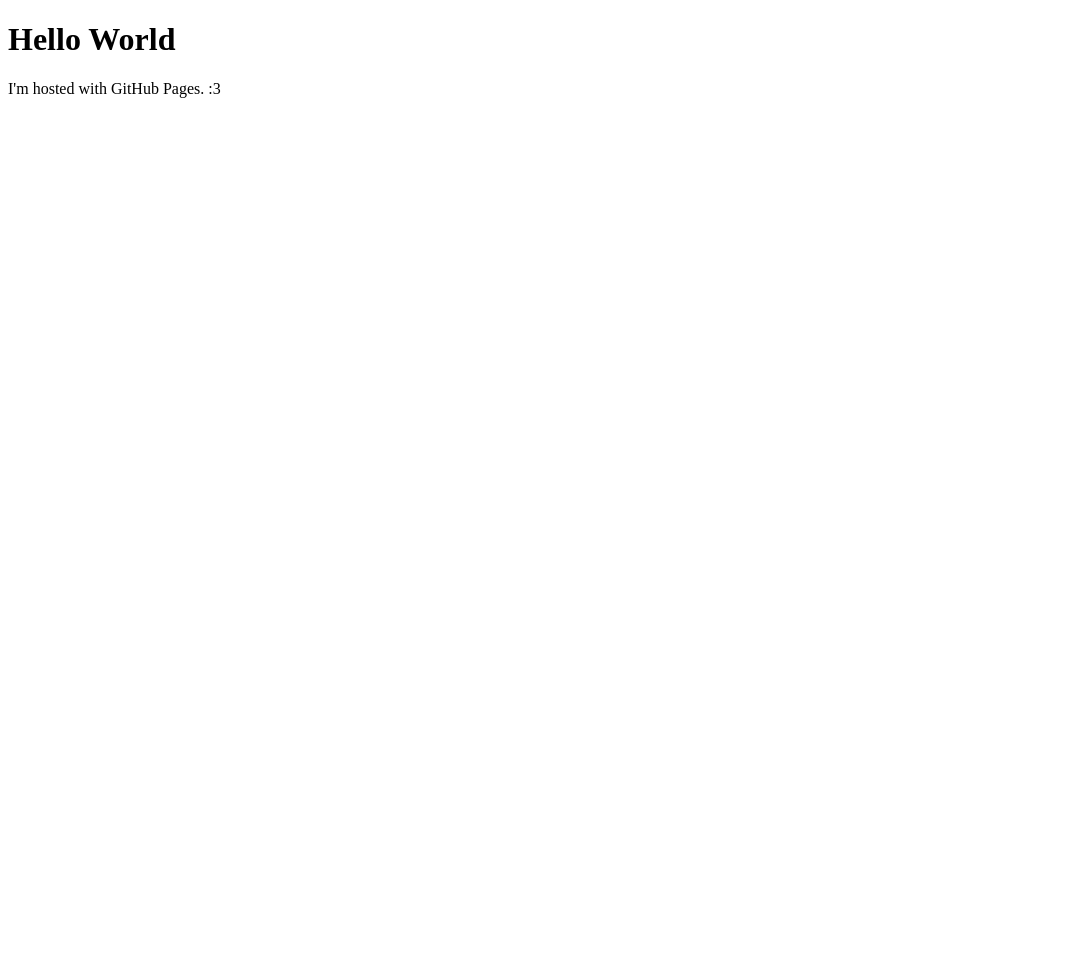
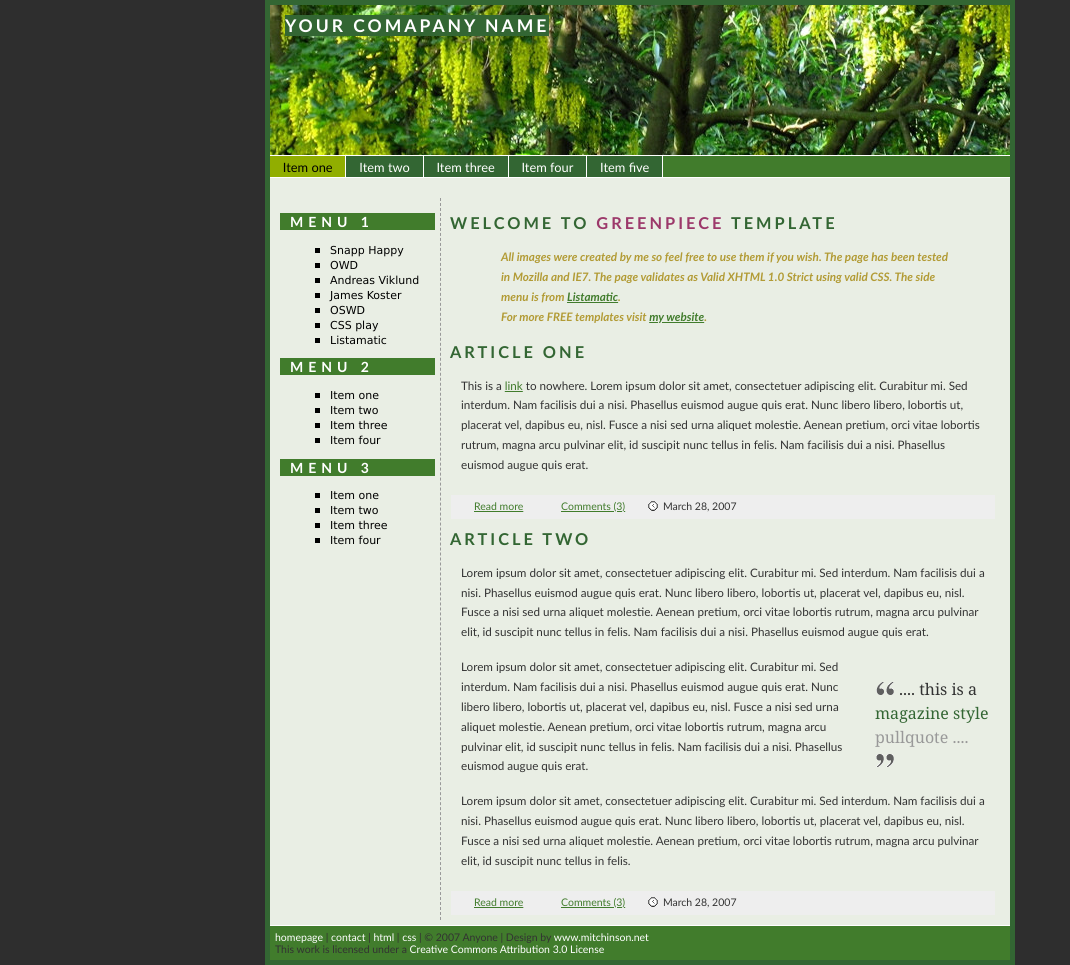
Before and after one commit to kollessisopod/kollessisopod.github.io, a plain HTML site: page index.html in a window 1280 px wide. Shown: the whole page, without its empty margins (0-1070 px from the left). Before the commit the page ends 800 px from the top, so only its background shows below. Drawn offline with Linux system fonts and the light colour scheme.

Commit message:
Template Upload

```diff
--- a/index.html
+++ b/index.html
@@ -1,7 +1,75 @@
-<!DOCTYPE html>
-<html>
-    <body>
-        <h1>Hello World</h1>
-        <p>I'm hosted with GitHub Pages. :3</p>
-    </body>
+<!DOCTYPE html PUBLIC "-//W3C//DTD XHTML 1.0 Strict//EN" "http://www.w3.org/TR/xhtml1/DTD/xhtml1-strict.dtd">
+<html xmlns="http://www.w3.org/1999/xhtml" xml:lang="en" >
+<head>
+<title>*GREEN PIECE*</title>
+<meta http-equiv="content-type" content="text/html; charset=iso-8859-1" />
+<link href="style.css" rel="stylesheet" type="text/css" />
+</head>
+<body>
+<div id="container">
+  <div id="topimg">
+    <h1>Your Comapany Name</h1>
+  </div>
+  <div id="navcontainer">
+    <ul id="navlist">
+      <li id="active"><a href="#" id="current">Item one</a></li>
+      <li><a href="#">Item two</a></li>
+      <li><a href="#">Item three</a></li>
+      <li><a href="#">Item four</a></li>
+      <li><a href="#">Item five</a></li>
+    </ul>
+  </div>
+  <div style="clear:both;"></div>
+  <div id="sidebar">
+    <h2>Menu 1</h2>
+    <div class="sidemenu">
+      <ul>
+        <li><a href="#">Snapp Happy</a></li>
+        <li><a href="#">OWD</a></li>
+        <li><a href="#">Andreas Viklund</a></li>
+        <li><a href="#">James Koster</a> </li>
+        <li><a href="#">OSWD</a></li>
+        <li><a href="#">CSS play</a></li>
+        <li><a href="#">Listamatic </a> </li>
+      </ul>
+    </div>
+    <h2>Menu 2</h2>
+    <div class="sidemenu">
+      <ul>
+        <li><a href="#">Item one</a></li>
+        <li><a href="#">Item two</a></li>
+        <li><a href="#">Item three</a></li>
+        <li><a href="#">Item four</a></li>
+      </ul>
+    </div>
+    <h2>Menu 3</h2>
+    <div class="sidemenu">
+      <ul>
+        <li><a href="#">Item one</a></li>
+        <li><a href="#">Item two</a></li>
+        <li><a href="#">Item three</a></li>
+        <li><a href="#">Item four</a></li>
+      </ul>
+    </div>
+  </div>
+  <div id="content">
+    <h1>Welcome to <span style="color:#9C386A;">Greenpiece</span> Template</h1>
+    <blockquote>
+      <p>All images were created by me so feel free to use them if you wish. The page has been tested in Mozilla and IE7. The page validates as Valid XHTML 1.0 Strict using valid CSS. The side menu is from <a href="http://css.maxdesign.com.au/listamatic/" title="CSS menus">Listamatic</a>. <br />
+        For more FREE templates visit <a href="http://www.mitchinson.net" title="my website">my website</a>.</p>
+    </blockquote>
+    <h1>Article One</h1>
+    <p>This is a <a href="#">link</a> to nowhere. Lorem ipsum dolor sit amet, consectetuer adipiscing elit. Curabitur mi. Sed interdum. Nam facilisis dui a nisi. Phasellus euismod augue quis erat. Nunc libero libero, lobortis ut, placerat vel, dapibus eu, nisl. Fusce a nisi sed urna aliquet molestie. Aenean pretium, orci vitae lobortis rutrum, magna arcu pulvinar elit, id suscipit nunc tellus in felis. Nam facilisis dui a nisi. Phasellus euismod augue quis erat.</p>
+    <p class="post align-right"> <a href="#" class="readmore">Read more</a> <a href="#" class="comments">Comments (3)</a> <span class="date">March 28, 2007</span> </p>
+    <h1>Article Two</h1>
+    <p>Lorem ipsum dolor sit amet, consectetuer adipiscing elit. Curabitur mi. Sed interdum. Nam facilisis dui a nisi. Phasellus euismod augue quis erat. Nunc libero libero, lobortis ut, placerat vel, dapibus eu, nisl. Fusce a nisi sed urna aliquet molestie. Aenean pretium, orci vitae lobortis rutrum, magna arcu pulvinar elit, id suscipit nunc tellus in felis. Nam facilisis dui a nisi. Phasellus euismod augue quis erat. </p>
+    <div style="float: right; width: 120px; height: 5em; margin: 20px 10px 10px 10px; font-family: Georgia, arial, helvetica; font-size: 16px; line-height: 1.5em; color: #336633;"> <span style="color:#333;"><img src="img/quote.gif" alt="quote"/>.... this is a </span><span style="color:#336633;">magazine style </span><span style="color: #999;">pullquote .... <img src="img/unquote.gif" alt="unquote"/></span> </div>
+    <p>Lorem ipsum dolor sit amet, consectetuer adipiscing elit. Curabitur mi. Sed interdum. Nam facilisis dui a nisi. Phasellus euismod augue quis erat. Nunc libero libero, lobortis ut, placerat vel, dapibus eu, nisl. Fusce a nisi sed urna aliquet molestie. Aenean pretium, orci vitae lobortis rutrum, magna arcu pulvinar elit, id suscipit nunc tellus in felis. Nam facilisis dui a nisi. Phasellus euismod augue quis erat. </p>
+    <p>Lorem ipsum dolor sit amet, consectetuer adipiscing elit. Curabitur mi. Sed interdum. Nam facilisis dui a nisi. Phasellus euismod augue quis erat. Nunc libero libero, lobortis ut, placerat vel, dapibus eu, nisl. Fusce a nisi sed urna aliquet molestie. Aenean pretium, orci vitae lobortis rutrum, magna arcu pulvinar elit, id suscipit nunc tellus in felis. </p>
+    <p class="post align-right"> <a href="#" class="readmore">Read more</a> <a href="#" class="comments">Comments (3)</a> <span class="date">March 28, 2007</span> </p>
+  </div>
+  <div id="footer"> <a href="#">homepage</a> | <a href="mailto:denise@mitchinson.net">contact</a> | <a href="http://validator.w3.org/check?uri=referer">html</a> | <a href="http://jigsaw.w3.org/css-validator">css</a> | &copy; 2007 Anyone | Design by <a href="http://www.mitchinson.net"> www.mitchinson.net</a><br/>
+    This work is licensed under a <a rel="license" href="http://creativecommons.org/licenses/by/3.0/">Creative Commons Attribution 3.0 License</a></div>
+</div>
+</body>
 </html>
--- /dev/null
+++ b/style.css
@@ -0,0 +1,189 @@
+body {
+margin : 0;
+padding : 0;
+font : 73% "Trebuchet MS", verdana, arial, sans-serif;
+background : #2e2e2e;
+color : #333;
+}
+#container {
+width : 740px;
+margin-left : auto;
+margin-right : auto;
+padding : 0;
+border : 5px solid #336633;
+background : #e9eee4;
+color : #333;
+}
+			/*TOP BANNER*/
+#topimg {
+height : 150px;
+padding : 0;
+margin : 0;
+background : #417c2c url(img/topimg.jpg) no-repeat;
+color : #333;
+}
+#topimg h1 {
+float : left;
+margin : 10px 0 0 15px;
+font-size : 150%;
+letter-spacing: 3px;
+color : #fff;
+background : #336633;
+}
+			/*TOP NAVIGATIONY*/
+#navcontainer ul {
+float : left;
+width : 100%;
+padding-left : 0;
+margin : 0 0 20px 0;
+font-size : 110%;
+border-top : 1px solid #fff;
+border-bottom : 1px solid #fff;
+background : #417c2c;
+color : #333;
+}
+#navcontainer ul li {
+display : inline;
+}
+#navcontainer ul li a {
+float : left;
+padding : 0.2em 1em;
+text-decoration : none;
+border-right : 1px solid #fff;
+background : #336633;
+color : #fff;
+}
+#navcontainer ul li a:hover, #navcontainer ul li a#current {
+background : #91ae00;
+color : #000;
+}
+			/*MAIN CONTENT*/
+#content {
+margin : 0 0 5px 170px;
+padding : 5px;
+border-left : 1px dashed #999;
+background : inherit;
+color : #333;
+}
+#content a:link, #content a:visited {
+text-decoration : underline;
+background : inherit;
+color : #417C2C;
+}
+#content a:hover {
+background : inherit;
+color : #91AE00;
+}
+			/*SIDEBAR*/
+#sidebar {
+float : left;
+width : 160px;
+margin : 0 10px 0 0;
+padding : 5px;
+background : #e9eee4;
+color : #333;
+}
+			/*SIDE MENU*/
+.sidemenu ul {
+list-style-type : none;
+text-align : left;
+}
+.sidemenu ul li {
+display : block;
+color : #666;
+background : inherit;
+}
+.sidemenu ul li a {
+background : transparent url(img/list-off.gif) no-repeat left center;
+padding-left : 15px;
+font : normal 11px "Lucida Grande", "Lucida Sans Unicode", verdana, lucida, sans-serif;
+text-decoration : none;
+color : #000;
+}
+.sidemenu ul li a:hover {
+background : transparent url(img/list-on.gif) no-repeat left center;
+color : #666;
+}
+.sidemenu ul li a#current {
+background : transparent url(img/list-active.gif) no-repeat left center;
+color : #666;
+}
+			/*FOOTER*/
+#footer {
+clear : both;
+padding : 5px;
+margin : 0;
+font-size : 90%;
+border-top : 1px solid #fff;
+background : #417c2c;
+color : #333;
+}
+#footer a:link, #footer a:visited {
+text-decoration : none;
+background : inherit;
+color : #fff;
+}
+#footer a:hover {
+border-bottom : 1px dashed #eee;
+background: inherit;
+color : #333;
+}
+			/*TYPOGRAPHY*/
+p {
+line-height: 1.7em;
+margin : 15px;
+}
+h1 {
+margin-top : 10px;
+padding : 0;
+font-size : 140%;
+text-transform : uppercase;
+letter-spacing: 3px;
+color : #336633;
+background : inherit;
+}
+h2 {
+margin : 10px 0 0 5px;
+padding-left : 10px;
+font-size : 120%;
+text-transform : uppercase;
+letter-spacing : 5px;
+color : #fff;
+background : #417c2c;
+}
+			/*CLASSES*/
+.img {
+float : left;
+padding : 10px;
+border : none;
+}
+.img a {
+border : none;
+}
+.post {
+background : #eee;
+padding : 3px;
+margin : 20px 10px 0 5px;
+border : 0 dashed #8a795d;
+font-size : 90%;
+}
+.post .date {
+background : url(img/clock.gif) no-repeat left center;
+padding-left : 15px;
+margin : 0 15px 0 5px;
+}
+.post .comments {
+background : url(img/comment.gif) no-repeat left center;
+padding-left : 15px;
+margin : 0 15px 0 5px;
+}
+.post .readmore {
+background : url(img/document.gif) no-repeat left center;
+padding-left : 15px;
+margin : 0 15px 0 5px;
+}
+blockquote {
+font-weight : bold;
+font-style : italic;
+color : #b29b35;
+}
```
Also changed, not shown: img/clock.gif (added), img/comment.gif (added), img/document.gif (added), img/list-active.gif (added), img/list-off.gif (added), img/list-on.gif (added), img/quote.gif (added), img/topimg.jpg (added), img/unquote.gif (added), licence.txt (added).
